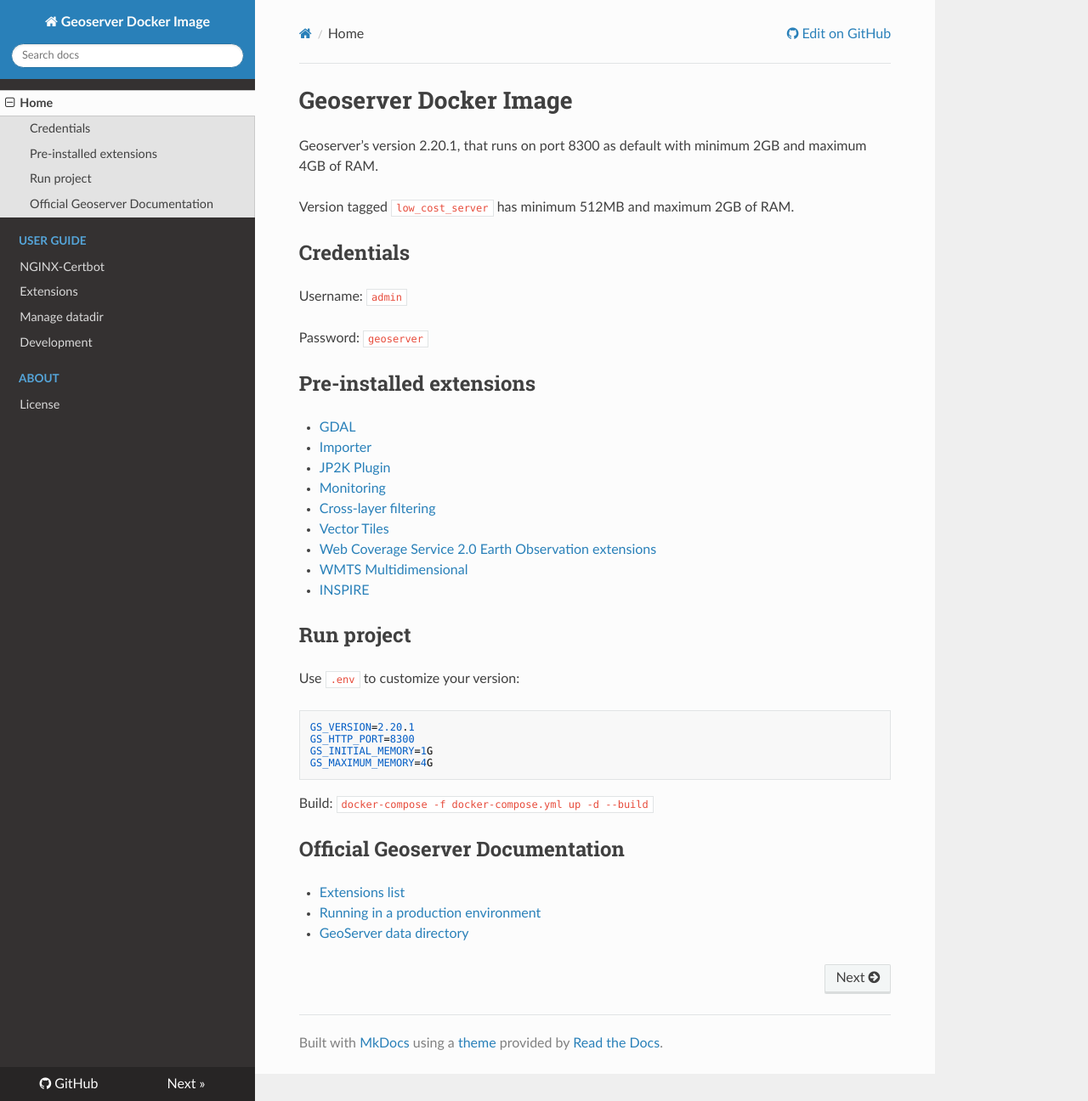
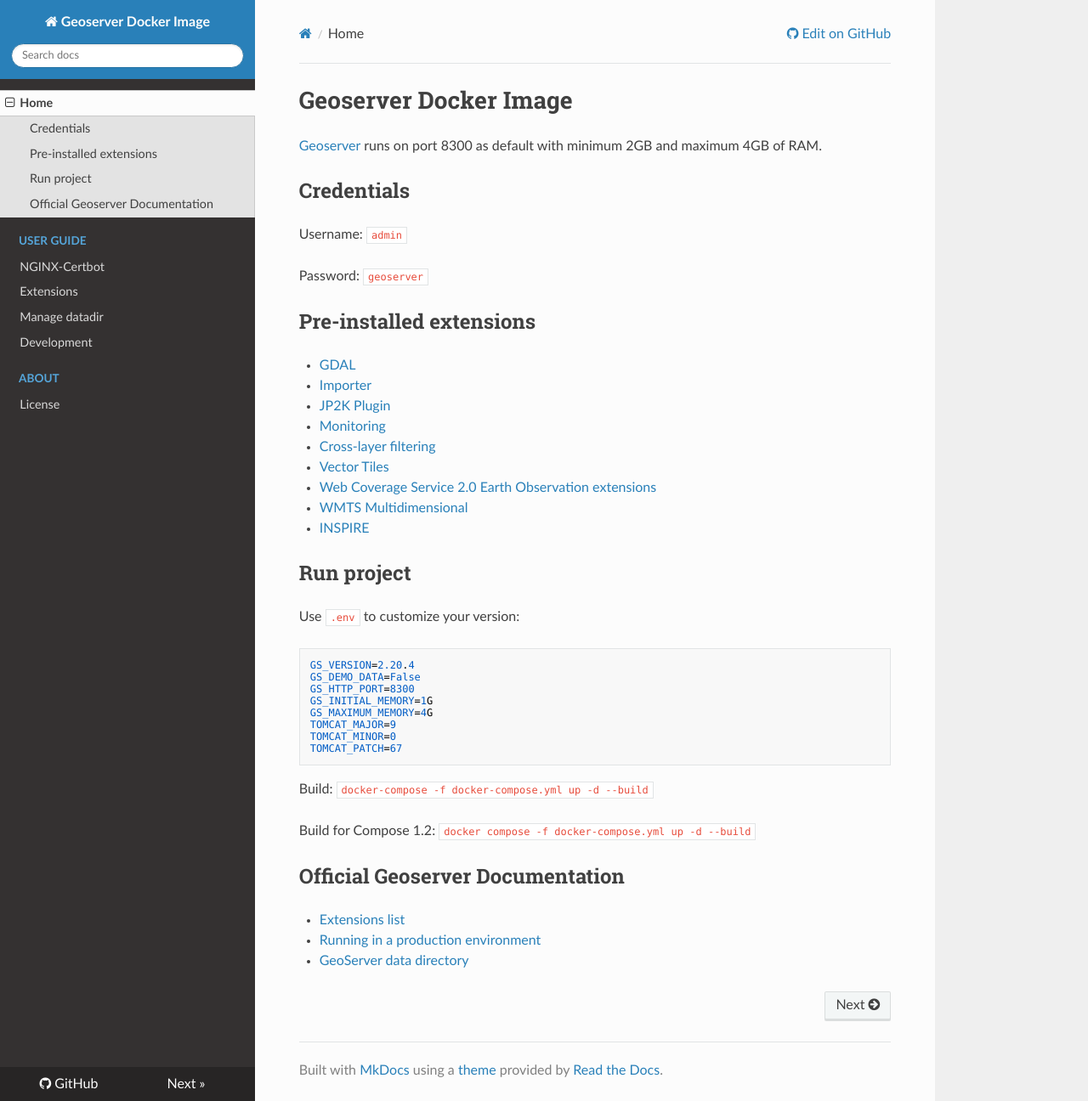
Before and after one commit to MaxDragonheart/docker-geoserver, an MkDocs documentation site: the page built from docs/index.md, in a window 1280 px wide and 1296 px high. Shown: the whole window at 85% size. Built offline with MkDocs 1.6.1, drawn with Linux system fonts in a browser that asks for light colours; nearby versions of some CDN libraries.

Commit message:
update README.md

````diff
--- a/docs/index.md
+++ b/docs/index.md
@@ -1,8 +1,6 @@
 # Geoserver Docker Image
 
-Geoserver's version 2.20.1, that runs on port 8300 as default with minimum 2GB and maximum 4GB  of RAM.
-
-Version tagged `low_cost_server` has minimum 512MB and maximum 2GB  of RAM.
+[Geoserver](https://geoserver.org/) runs on port 8300 as default with minimum 2GB and maximum 4GB  of RAM.
 
 ## Credentials
 
@@ -25,13 +23,19 @@
 ## Run project
 Use `.env` to customize your version:
 ```
-GS_VERSION=2.20.1
+GS_VERSION=2.20.4
+GS_DEMO_DATA=False
 GS_HTTP_PORT=8300
 GS_INITIAL_MEMORY=1G
 GS_MAXIMUM_MEMORY=4G
+TOMCAT_MAJOR=9
+TOMCAT_MINOR=0
+TOMCAT_PATCH=67
 ```
 
 Build: `docker-compose -f docker-compose.yml up -d --build`
+
+Build for Compose 1.2: `docker compose -f docker-compose.yml up -d --build`
 
 ## Official Geoserver Documentation
 - [Extensions list](https://docs.geoserver.org/latest/en/user/extensions/index.html#extensions)
````
